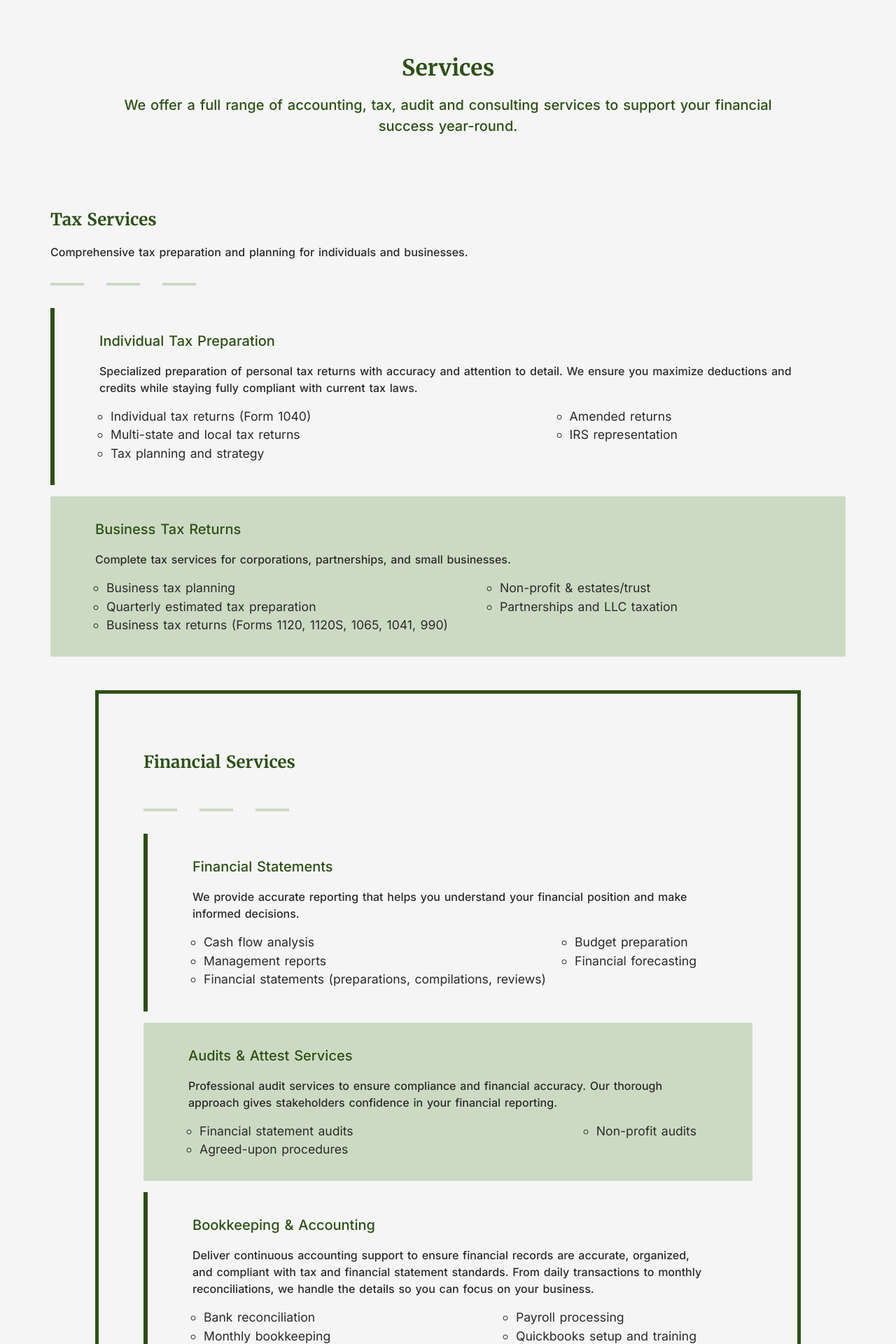
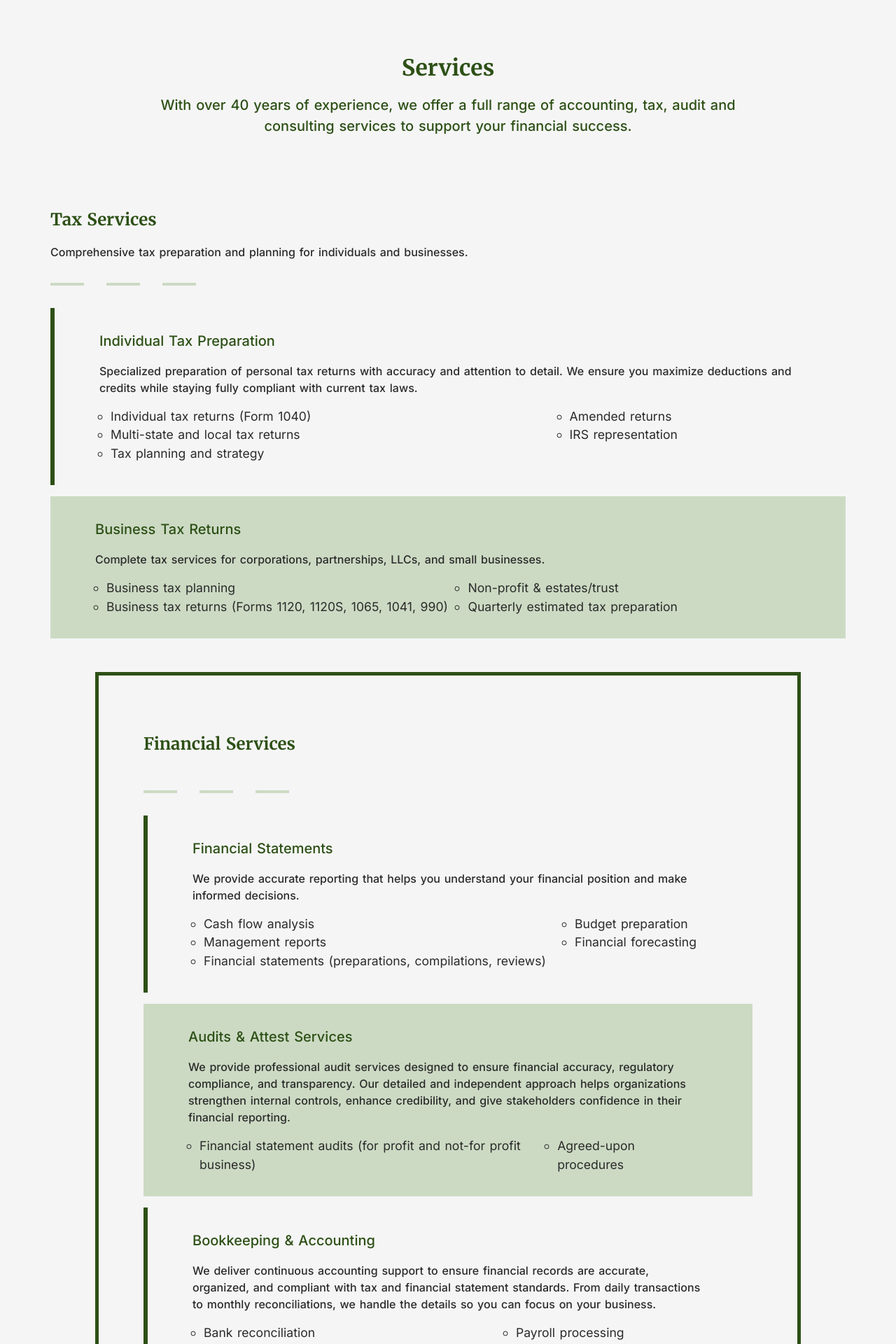
Before and after one commit to BeeDev-HiveCollective/agra-client, a React (Vite) app: page /services in a window 1280 px wide. Shown: the part 160-2080 px from the top of the page at 70% size. Built offline with nearby package versions, Linux system fonts and the light colour scheme.

Commit message:
Updated ServicesComponents

```diff
--- a/src/components/ServicesComponents/FinancialServicesComponent/FinancialServices.jsx
+++ b/src/components/ServicesComponents/FinancialServicesComponent/FinancialServices.jsx
@@ -24,20 +24,19 @@ function FinancialServices () {
                 </div>
                 <div className="audit-services">
                     <h4 className="audit-header">Audits & Attest Services</h4>
-                    <h5 className="audit-content">Professional audit services to ensure compliance and financial accuracy. Our thorough approach gives stakeholders confidence in your financial reporting.</h5>
+                    <h5 className="audit-content">We provide professional audit services designed to ensure financial accuracy, regulatory compliance, and transparency. Our detailed and independent approach helps organizations strengthen internal controls, enhance credibility, and give stakeholders confidence in their financial reporting.</h5>
                     <div className="audit-bullets">
                         <ul className="bullets-left">
-                            <li>Financial statement audits</li>
-                            <li>Agreed-upon procedures</li>
+                            <li>Financial statement audits (for profit and not-for profit business)</li>
                         </ul>
                         <ul className="bullets-right">
-                            <li>Non-profit audits</li>
+                            <li>Agreed-upon procedures</li>
                         </ul>
                     </div>
                 </div>
                 <div className="accounting-services">
                     <h4 className="accounting-header">Bookkeeping & Accounting</h4>
-                    <h5 className="accounting-content">Deliver continuous accounting support to ensure financial records are accurate, organized, and compliant with tax and financial statement standards. From daily transactions to monthly reconciliations, we handle the details so you can focus on your business.</h5>
+                    <h5 className="accounting-content">We deliver continuous accounting support to ensure financial records are accurate, organized, and compliant with tax and financial statement standards. From daily transactions to monthly reconciliations, we handle the details so you can focus on your business.</h5>
                     <div className="accounting-bullets">
                         <ul className="bullets-left">
                             <li>Bank reconciliation</li>
--- a/src/components/ServicesComponents/ServicesHeader/ServicesHeader.jsx
+++ b/src/components/ServicesComponents/ServicesHeader/ServicesHeader.jsx
@@ -6,7 +6,7 @@ function ServicesHeader () {
             <div className="services-header-content">
                 <h2 className="services-header-title">Services</h2>
                 <h4 className="services-header-subtitle">
-                    We offer a full range of accounting, tax, audit and consulting services to support your financial success year-round.
+                    With over 40 years of experience, we offer a full range of accounting, tax, audit and consulting services to support your financial success.
                 </h4>
             </div>
         </div>
--- a/src/components/ServicesComponents/TaxServicesComponent/TaxServices.jsx
+++ b/src/components/ServicesComponents/TaxServicesComponent/TaxServices.jsx
@@ -25,16 +25,15 @@ function TaxServices () {
                 </div>
                 <div className="business-services">
                     <h4 className="business-services-header">Business Tax Returns</h4>
-                    <h5 className="business-services-content">Complete tax services for corporations, partnerships, and small businesses.</h5>
+                    <h5 className="business-services-content">Complete tax services for corporations, partnerships, LLCs, and small businesses.</h5>
                     <div className="business-services-bullets">
                         <ul className="individual-services-bullets-left">
                             <li>Business tax planning</li>
-                            <li>Quarterly estimated tax preparation</li>
                             <li>Business tax returns (Forms 1120, 1120S, 1065, 1041, 990)</li>
                         </ul>
                         <ul className="individual-services-bullets-right">
                             <li>Non-profit & estates/trust</li>
-                            <li>Partnerships and LLC taxation</li>
+                            <li>Quarterly estimated tax preparation</li>
                         </ul>
                     </div>
                 </div>
```
